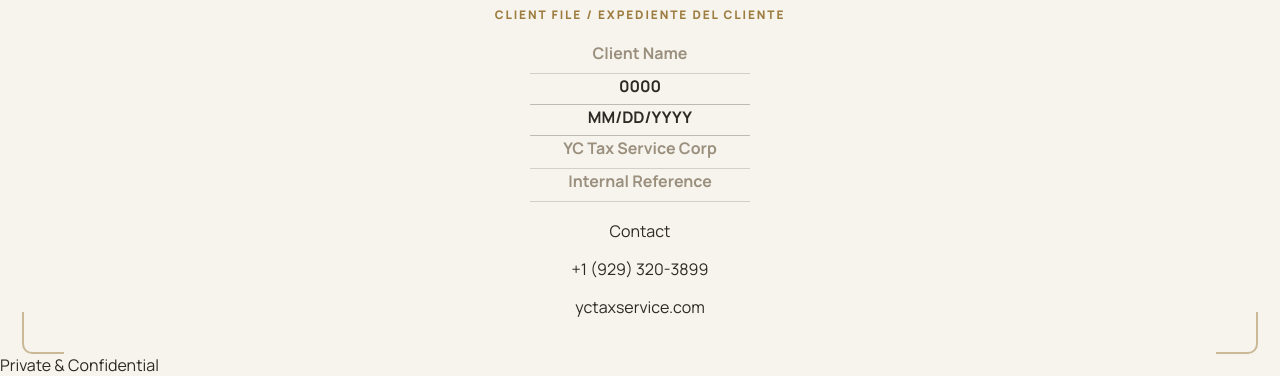
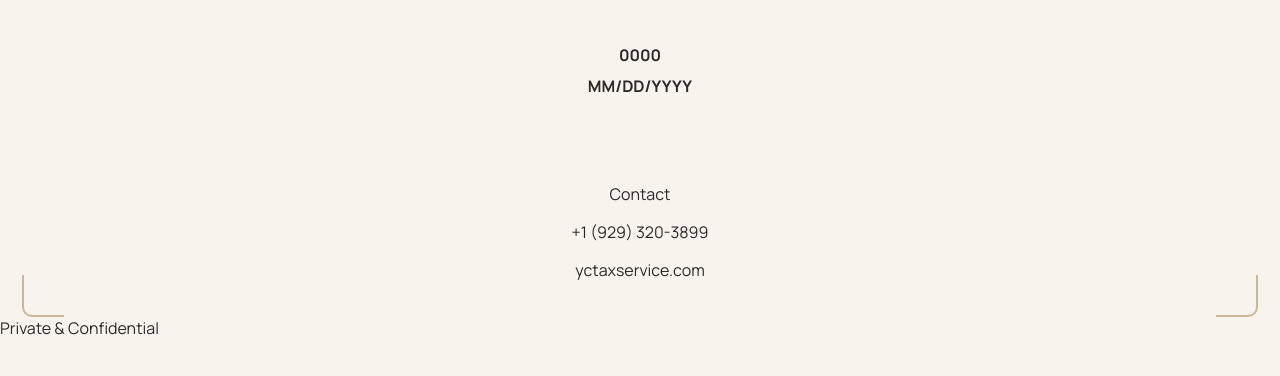
Before and after one commit to master20212021/yctax, a plain HTML site: page docs/client-folder-cover.html in a window 1280 px wide. Shown: the part 1186-1562 px from the top of the page. After the commit the page ends 1525 px from the top, so only its background shows below. Drawn offline with nearby package versions, Linux system fonts and the light colour scheme.

Commit message:
Hide empty printable cover fields

```diff
--- a/docs/client-folder-cover.html
+++ b/docs/client-folder-cover.html
@@ -84,7 +84,6 @@
         </header>
 
         <section class="print-cover-hero">
-          <p class="eyebrow">Client File / Expediente del Cliente</p>
         </section>
 
         <section class="print-cover-grid">
@@ -102,10 +101,10 @@
                 </div>
               </div>
               <div class="print-line-item print-line-item-filled print-line-item-center">
-                <strong class="editable-value is-empty" data-edit-id="editablePreparedBy" data-default="YC Tax Service Corp">YC Tax Service Corp</strong>
+                <strong class="editable-value is-empty" data-edit-id="editablePreparedBy" data-default=""></strong>
               </div>
               <div class="print-line-item print-line-item-filled print-line-item-center">
-                <strong class="editable-value is-empty" data-edit-id="editableReference" data-default="Internal Reference">Internal Reference</strong>
+                <strong class="editable-value is-empty" data-edit-id="editableReference" data-default=""></strong>
               </div>
             </div>
           </article>
--- a/docs/styles.css
+++ b/docs/styles.css
@@ -2021,7 +2021,7 @@
 }
 
 .editable-value.is-empty {
-  color: #9b907e;
+  color: transparent;
 }
 
 .print-cover-showcase {
@@ -2193,6 +2193,10 @@
   padding-bottom: 8px;
 }
 
+.print-line-item-center strong.editable-value.is-empty {
+  border-bottom-color: transparent;
+}
+
 .print-line-item-center span {
   display: none;
 }
```
